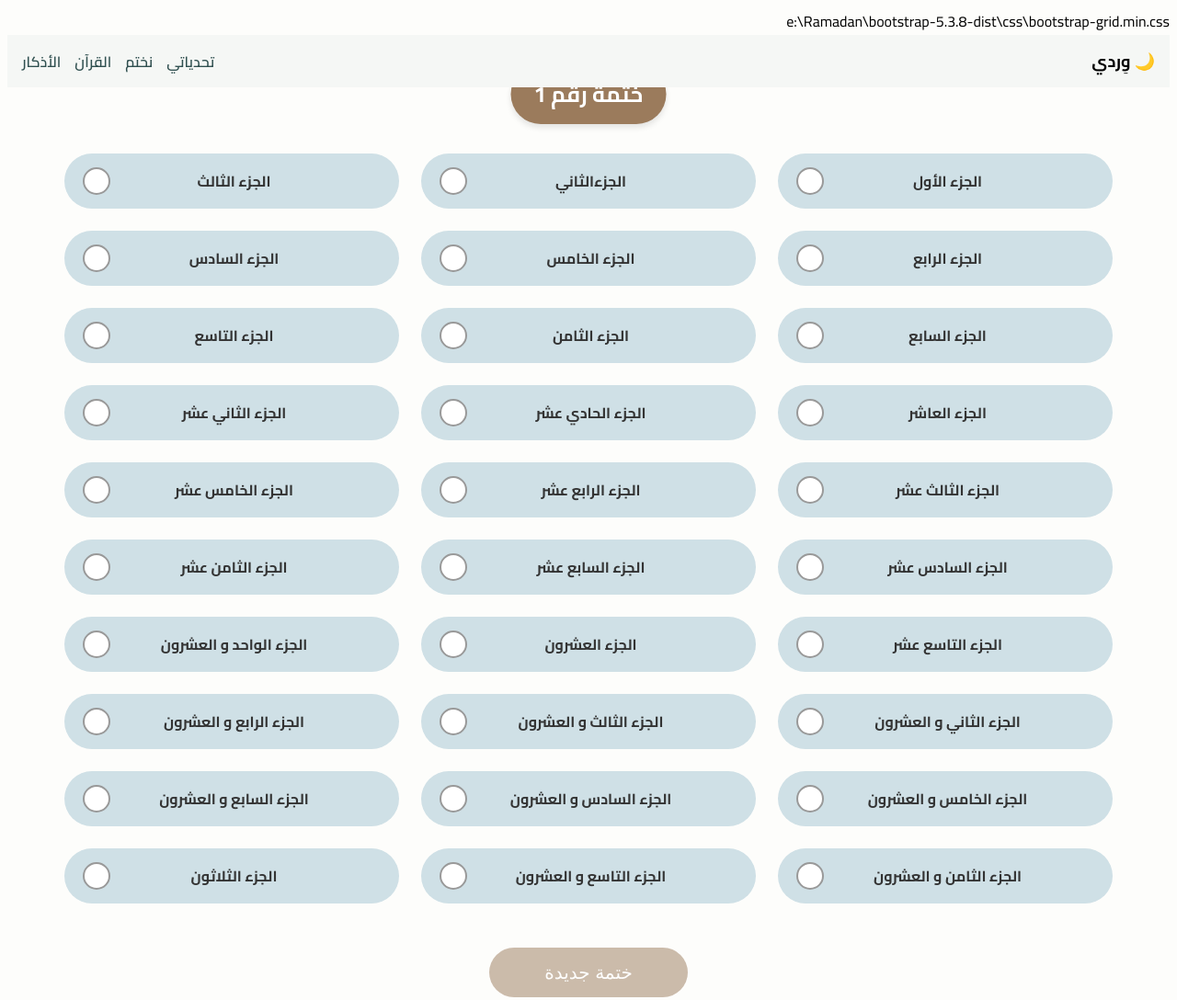
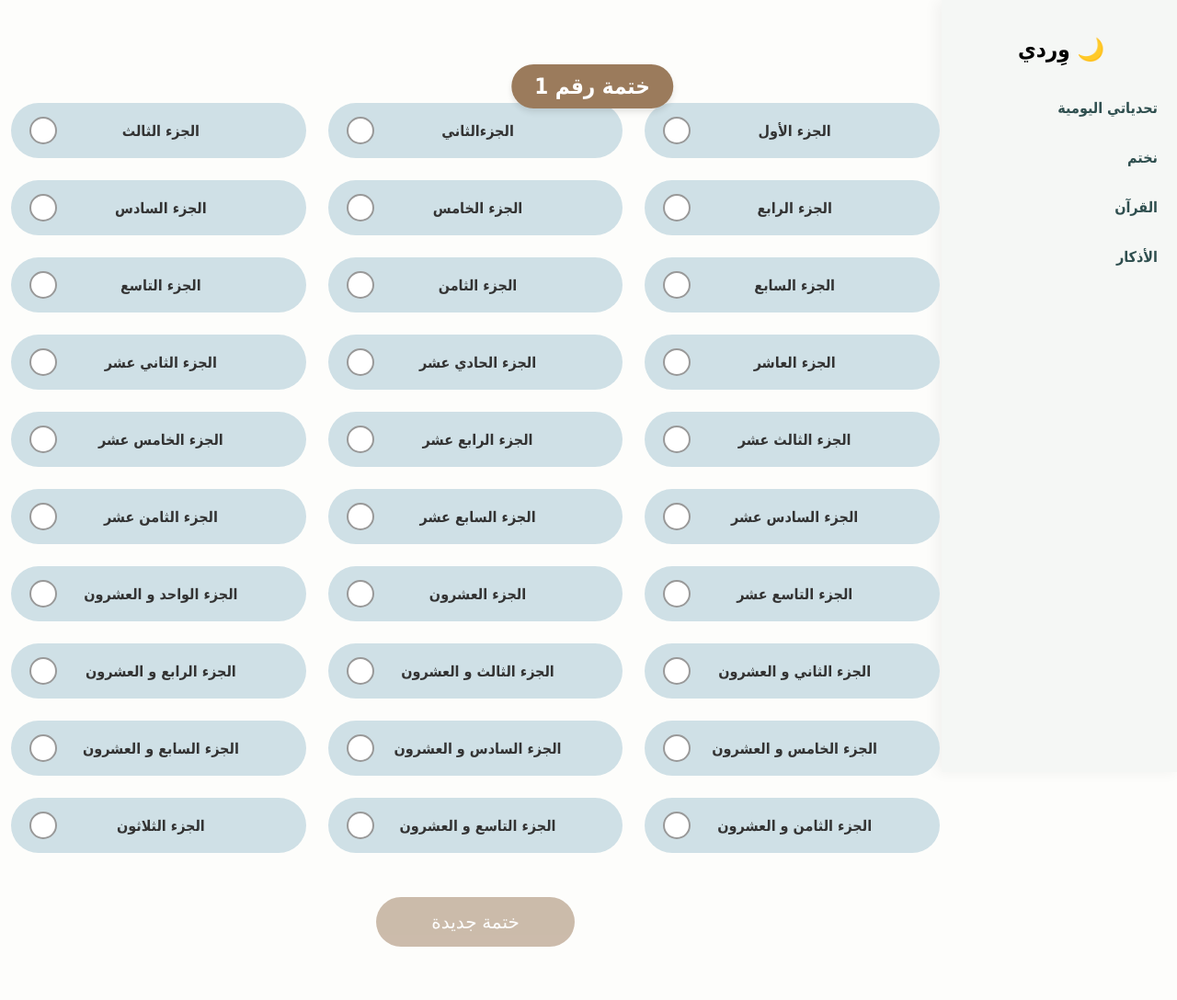
Before and after one commit to nourhane-1/wirdy, a plain HTML site: page khatma.html in a window 1280 px wide. Shown: the whole page at 92% size. Drawn offline with Linux system fonts and the light colour scheme.

Commit message:
Add files via upload

```diff
--- a/khatma.html
+++ b/khatma.html
@@ -1,36 +1,28 @@
 <!DOCTYPE html>
-<html lang="en">
-<head>
-    <meta charset="UTF-8">
-    <meta name="viewport" content="width=device-width, initial-scale=1.0">
-    <title>نختم </title>
-</head>
-<body>
-    <!DOCTYPE html>
 <html lang="ar" dir="rtl">
 <head>
   <meta charset="UTF-8">
   <title>الختمة الأولى</title>
-
-
-  <link rel="stylesheet" href="bootstrap-5.3.8-dist/css/bootstrap-grid.min.css">e:\Ramadan\bootstrap-5.3.8-dist\css\bootstrap-grid.min.css
+  <meta name="viewport" content="width=device-width, initial-scale=1.0">
+  <link rel="stylesheet" href="bootstrap-5.3.8-dist/css/bootstrap-grid.min.css">
   <link href="https://fonts.googleapis.com/css2?family=Cairo:wght@300;400;600;700&display=swap" rel="stylesheet">
   <link rel="stylesheet" href="css/khatma.css">
-     <link rel="stylesheet" href="css/index.css">
+  <link rel="stylesheet" href="css/index.css">
+  <link rel="stylesheet" href="css/quran.css">
 </head>
 <body>
-<nav class="main-nav">
-  <div class="nav-brand">🌙 وِردي</div>
-
-  <button class="menu-toggle" id="menuToggle">☰</button>
-
-  <ul class="nav-links" id="navLinks">
-    <li><a href="index.html">تحدياتي</a></li>
+<button class="sidebar-toggle" id="sidebarToggle">☰</button>
+<aside class="sidebar" id="sidebar">
+  <h2 class="logo">🌙 وِردي</h2>
+  <ul>
+    <li><a href="index.html">تحدياتي اليومية</a></li>
     <li><a href="khatma.html">نختم</a></li>
     <li><a href="quran.html">القرآن</a></li>
     <li><a href="zekr.html">الأذكار</a></li>
   </ul>
-</nav>
+</aside>
+
+<div class="content">
 <div class="container text-center my-5">
 
   <!-- Title -->
@@ -345,13 +337,9 @@
 
 
 
-</div>
-
+</div></div>
 <script src="bootstrap-5.3.8-dist/js/bootstrap.min.js"></script>
 <script src="js/khatma.js"></script>
     <script src="js/index.js"></script>
 </body>
 </html>
-
-</body>
-</html>
```
Also changed, not shown: index.html (+11 -9 lines), zekr.html (+10 -10 lines).
